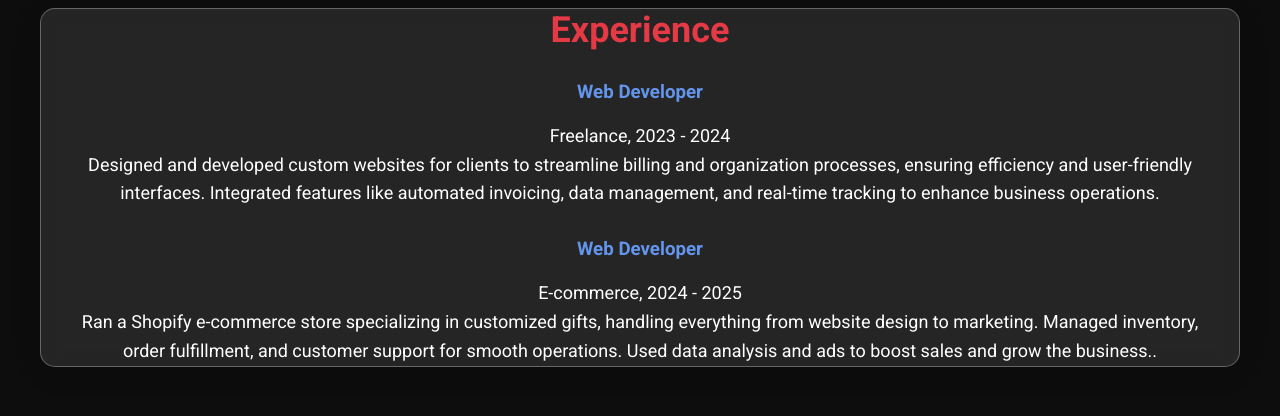
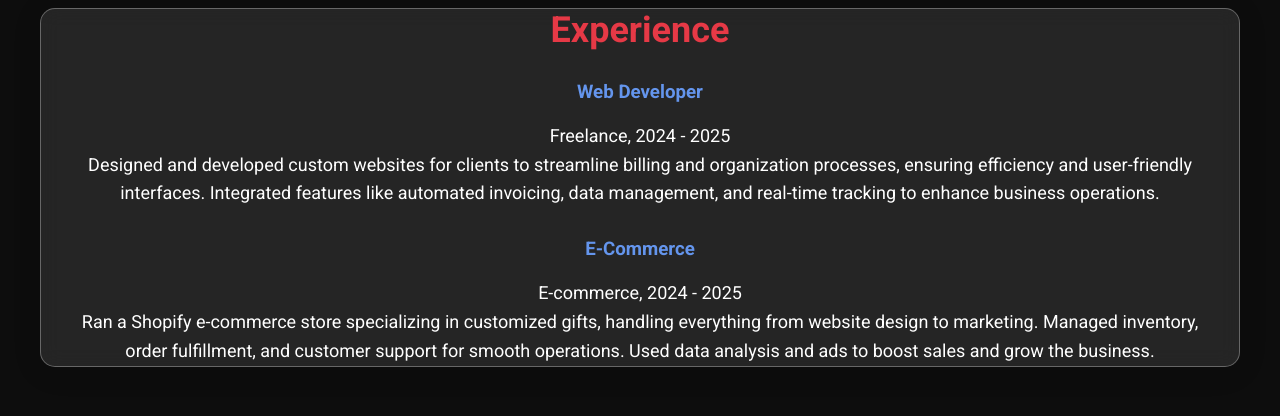
Before and after one commit to ADITHYARAMAN7/A, a plain HTML site: page index.html in a window 1280 px wide. Shown: the part 1580-1996 px from the top of the page. Drawn offline with Linux system fonts and the light colour scheme.

Commit message:
Update index.html

```diff
--- a/index.html
+++ b/index.html
@@ -66,7 +66,7 @@
                 <div class="experience-block">
                     <h3 style="text-align: center; color: cornflowerblue;">Web Developer</h3>
                     <br>
-                    <p>Freelance, 2023 - 2024</p>
+                    <p>Freelance, 2024 - 2025</p>
                     <p>Designed and developed custom websites for clients to streamline billing and organization processes, ensuring efficiency and user-friendly interfaces. Integrated features like automated invoicing, data management, and real-time tracking to enhance business operations.</p>
                 </div>
             </div>
@@ -74,10 +74,10 @@
                 <div class="experience-block">
 
                 <div class="experience-block">
-                    <h3 style="text-align: center; color: cornflowerblue;">Web Developer</h3>
+                    <h3 style="text-align: center; color: cornflowerblue;">E-Commerce</h3>
                     <br>
                     <p>E-commerce, 2024 - 2025</p>
-                    <p>Ran a Shopify e-commerce store specializing in customized gifts, handling everything from website design to marketing. Managed inventory, order fulfillment, and customer support for smooth operations. Used data analysis and ads to boost sales and grow the business..</p>
+                    <p>Ran a Shopify e-commerce store specializing in customized gifts, handling everything from website design to marketing. Managed inventory, order fulfillment, and customer support for smooth operations. Used data analysis and ads to boost sales and grow the business.</p>
                 </div>
             </div>
         </div>
```
